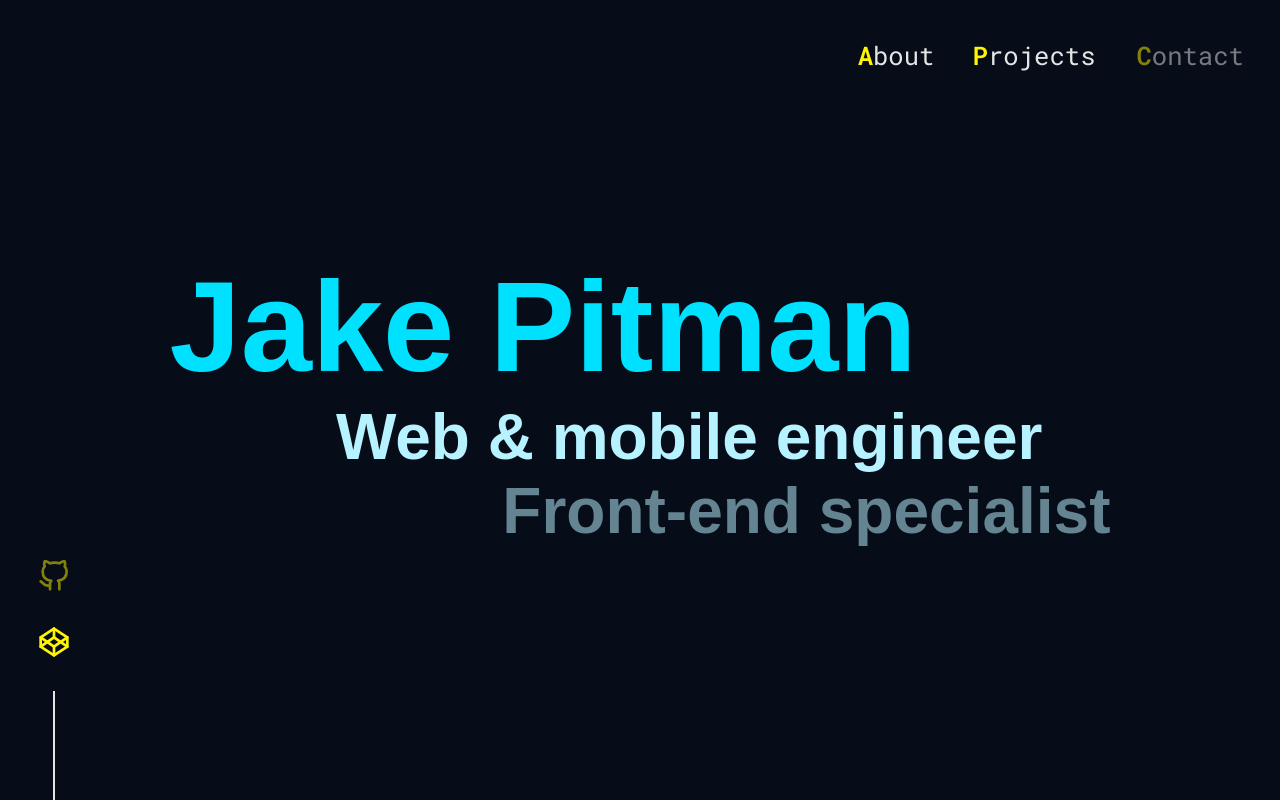
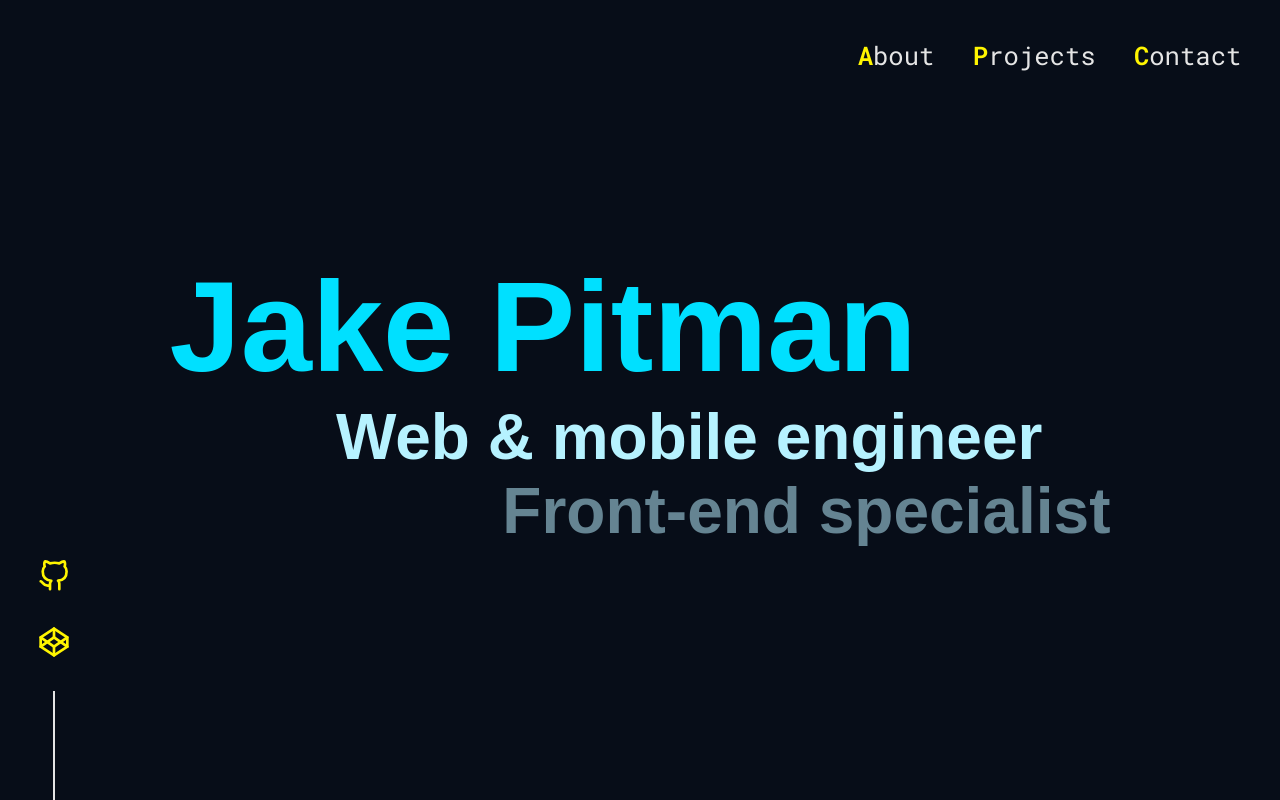
Before and after one commit to JakePitman/moreaporia, a React (Create React App) app: page / in a window 1280 px wide. Built offline with nearby package versions, Linux system fonts and the light colour scheme; a web font is replaced by a local one.

Commit message:
Clean up animations and add scale bounce to icons

```diff
--- a/src/components/LandingPage/LandingPage.tsx
+++ b/src/components/LandingPage/LandingPage.tsx
@@ -13,7 +13,7 @@ import {
 
 const LandingPage = () => {
   const secondaryAnimationsDelay = 0.5;
-  const secondaryAnimationsStagger = 0.2;
+  const secondaryAnimationsStagger = 0.1;
 
   return (
     <div className={styles.container}>
--- a/src/components/LandingPage/landingPageVariants.ts
+++ b/src/components/LandingPage/landingPageVariants.ts
@@ -1,5 +1,3 @@
-const secondaryAnimationsDelay = 0.5;
-
 export const headingVariants = {
   hidden: { opacity: 0, transform: "translateX(300)" },
   visible: (custom: { delay: number }) => ({
@@ -23,13 +21,15 @@ export const navItemVariants = {
 export const iconVariants = {
   hidden: { opacity: 0 },
   visible: {
+    transform: "scale(1)",
     opacity: 1,
   },
 };
 
 export const footerLineVariants = {
-  hidden: { height: "0" },
+  hidden: { opacity: 0, height: "0" },
   visible: {
+    opacity: 1,
     height: "50%",
   },
 };
```
